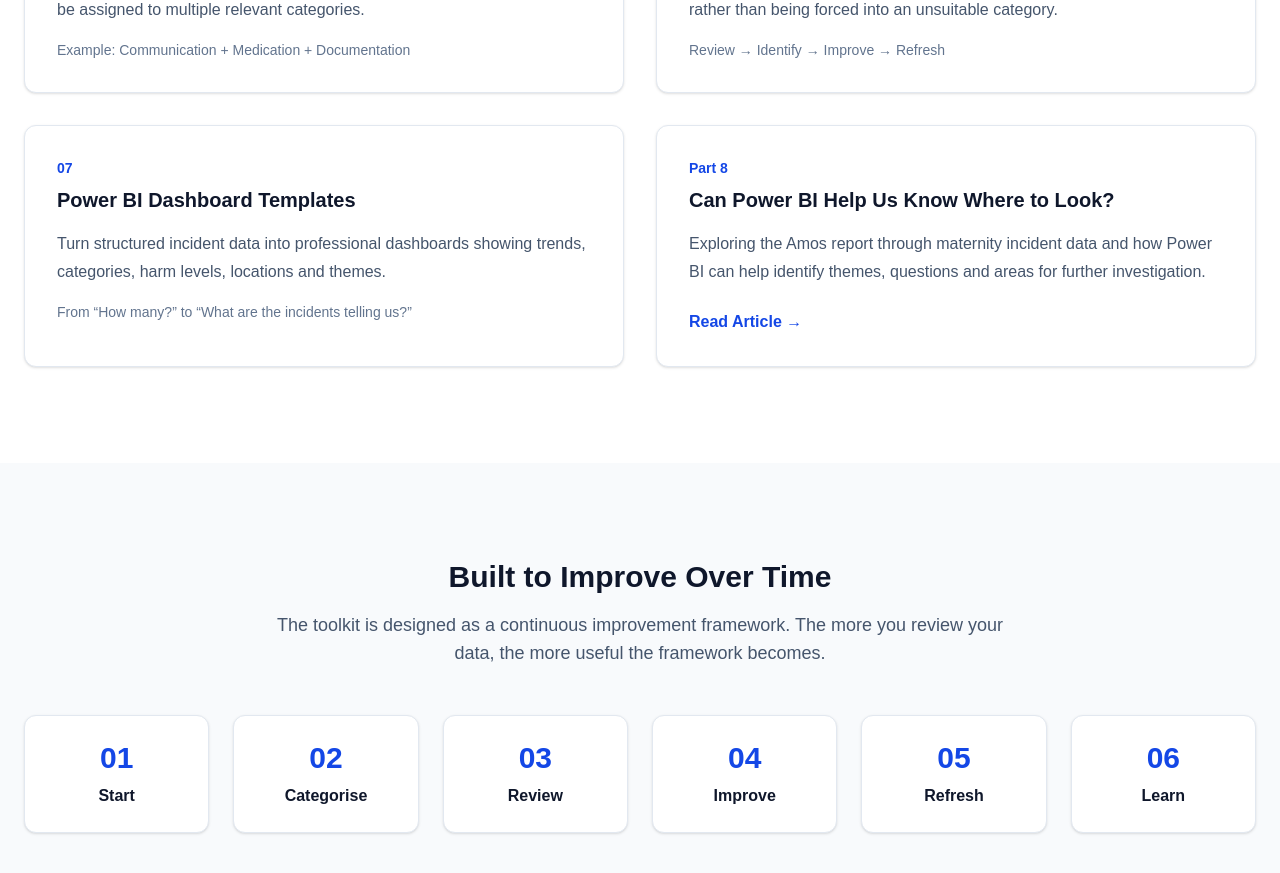
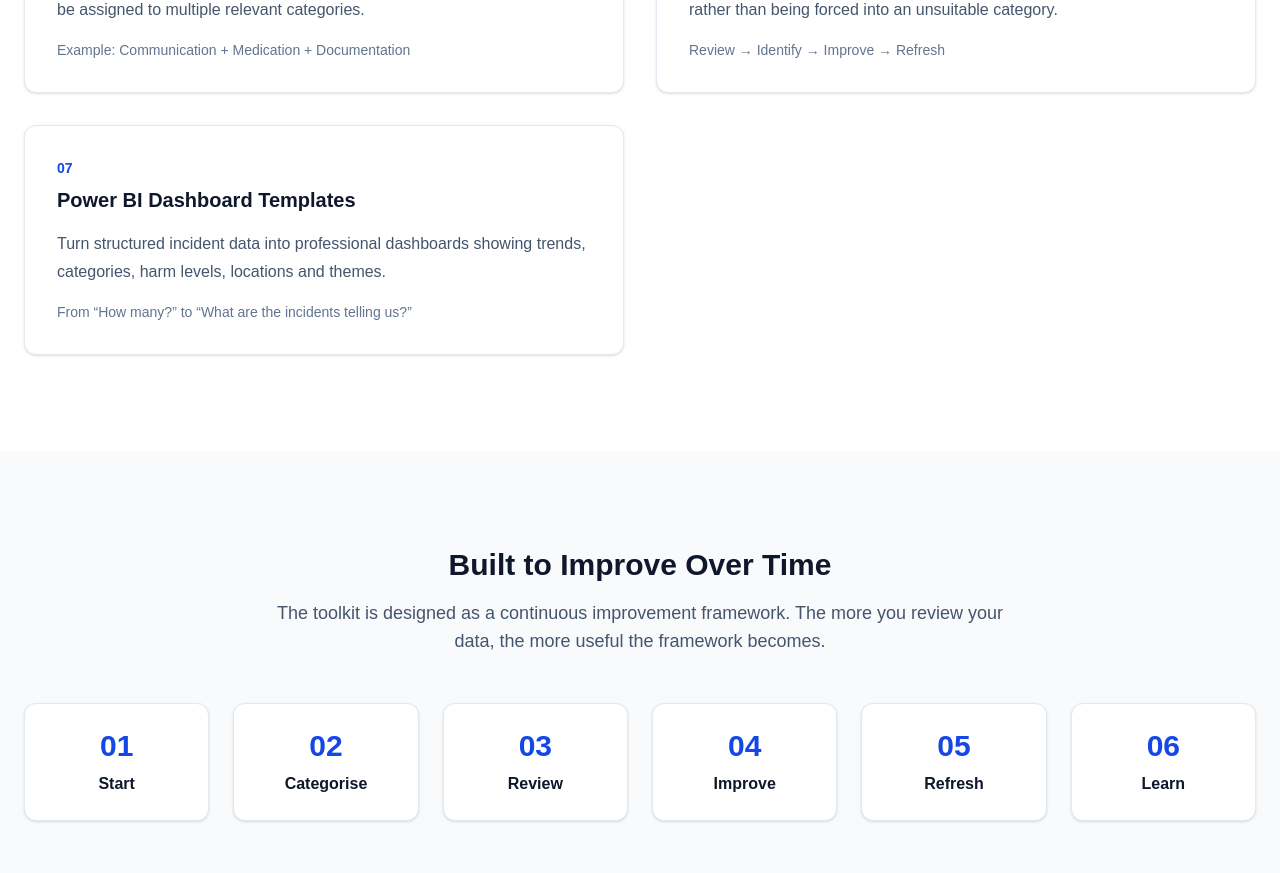
Before and after one commit to 24Mark8/templatecanvasiq, a Next.js app: page /toolkit in a window 1280 px wide. Shown: the part 2280-3153 px from the top of the page. Built offline with nearby package versions, Linux system fonts and the light colour scheme.

Commit message:
Update page.tsx

```diff
--- a/app/toolkit/page.tsx
+++ b/app/toolkit/page.tsx
@@ -237,28 +237,6 @@ export default function Toolkit() {
   </p>
 </div>
 
-      {/* Part 8 */}
-      <div className="rounded-xl border border-slate-200 bg-white p-8 shadow-sm transition hover:-translate-y-1 hover:shadow-lg">
-        <p className="text-sm font-semibold text-blue-700">Part 8</p>
-
-        <h3 className="mt-2 text-xl font-bold text-slate-900">
-          Can Power BI Help Us Know Where to Look?
-        </h3>
-
-        <p className="mt-4 leading-7 text-slate-600">
-          Exploring the Amos report through maternity incident data and how
-          Power BI can help identify themes, questions and areas for further
-          investigation.
-        </p>
-
-        <a
-          href="/articles/part-8"
-          className="mt-6 inline-block font-semibold text-blue-700 hover:text-blue-900"
-        >
-          Read Article →
-        </a>
-      </div>
-
 </div>
 </div>
 </section>
```
Lines whose indentation alone changed are shown as unchanged.
